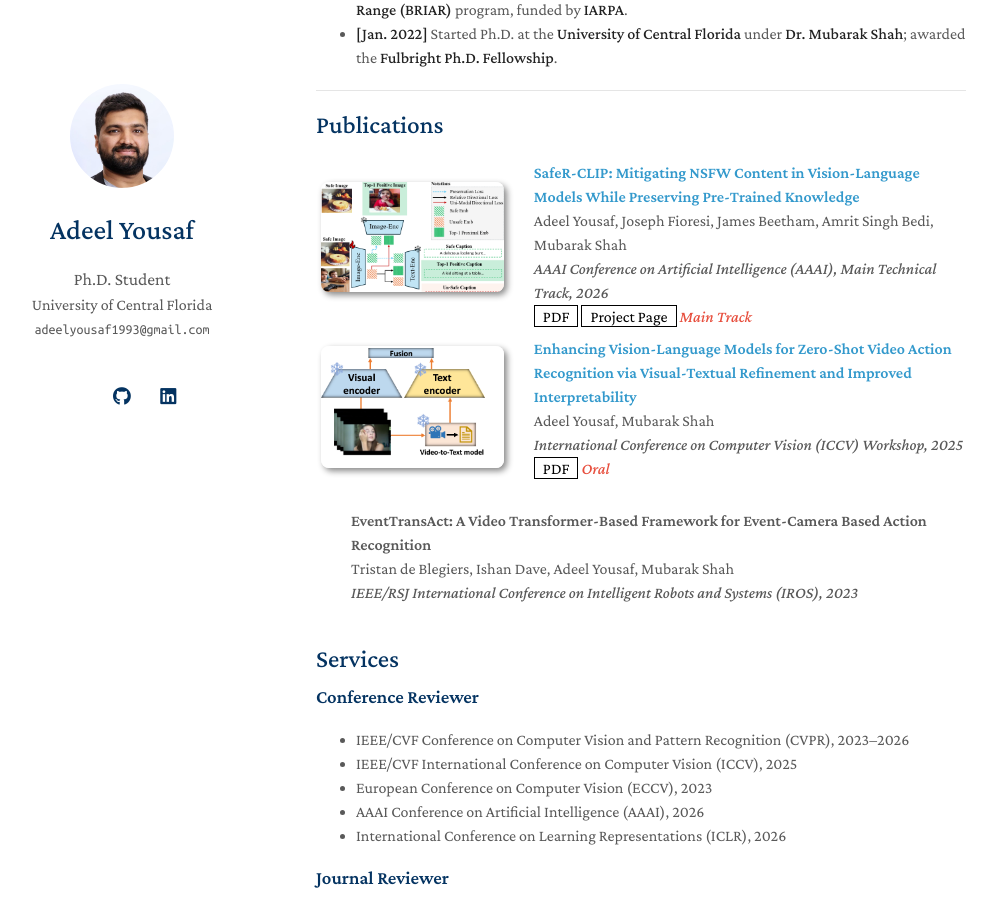
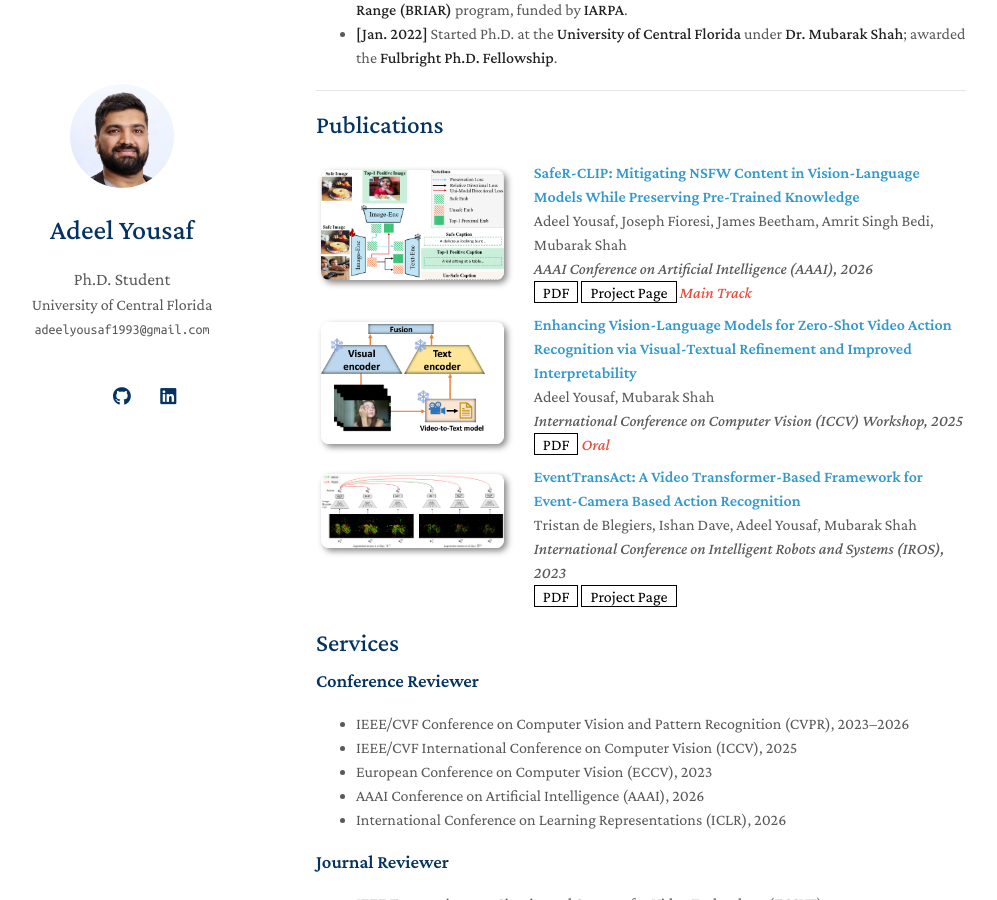
Before and after one commit to Adeelyousaf/Adeelyousaf.github.io, a Jekyll site: the page built from index.md, in a window 1280 px wide and 900 px high, scrolled down 774 px. Shown: the whole window, without its empty margins (154-1151 px from the left). Built offline with Jekyll 4.4.1, drawn with Linux system fonts in a browser that asks for light colours; a style sheet for code colours, icons or effects is not loaded; our own code applies the rules of GitHub Pages for plain Markdown files.

Commit message:
Fix conference details and update publication links
Updated conference names and links for publications.

```diff
--- a/_data/publications.yml
+++ b/_data/publications.yml
@@ -1,10 +1,10 @@
 main:
   - title: "SafeR-CLIP: Mitigating NSFW Content in Vision-Language Models While Preserving Pre-Trained Knowledge"
     authors: "Adeel Yousaf, Joseph Fioresi, James Beetham, Amrit Singh Bedi, Mubarak Shah"
-    conference: "AAAI Conference on Artificial Intelligence (AAAI), Main Technical Track, 2026"
+    conference: "AAAI Conference on Artificial Intelligence (AAAI), 2026"
     conference_short: "AAAI"
     image: "assets/img/safer-clip.png"
-    pdf: "https://arxiv.org/2511.16743"
+    pdf: "https://arxiv.org/abs/2511.16743"
     page: "https://adeelyousaf.github.io/SC-Project-Page/"
     notes: "Main Track"
 
@@ -20,5 +20,8 @@ main:
 
   - title: "EventTransAct: A Video Transformer-Based Framework for Event-Camera Based Action Recognition"
     authors: "Tristan de Blegiers, Ishan Dave, Adeel Yousaf, Mubarak Shah"
-    conference: "IEEE/RSJ International Conference on Intelligent Robots and Systems (IROS), 2023"
+    conference: "International Conference on Intelligent Robots and Systems (IROS), 2023"
     conference_short: "IROS"
+    image: "assets/img/irostransact.png"
+    pdf: "https://ieeexplore.ieee.org/abstract/document/10341740"
+    page: "https://tristandb8.github.io/EventTransAct_webpage/"
```
